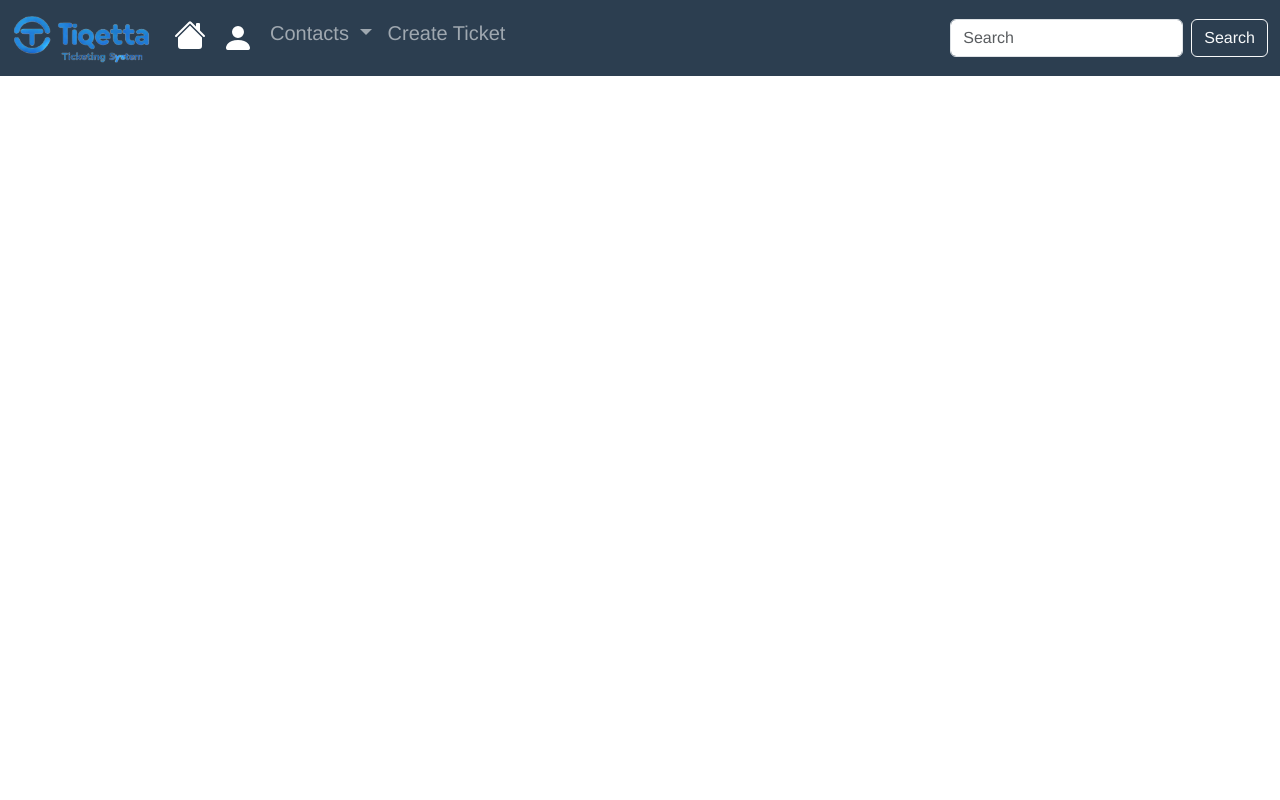
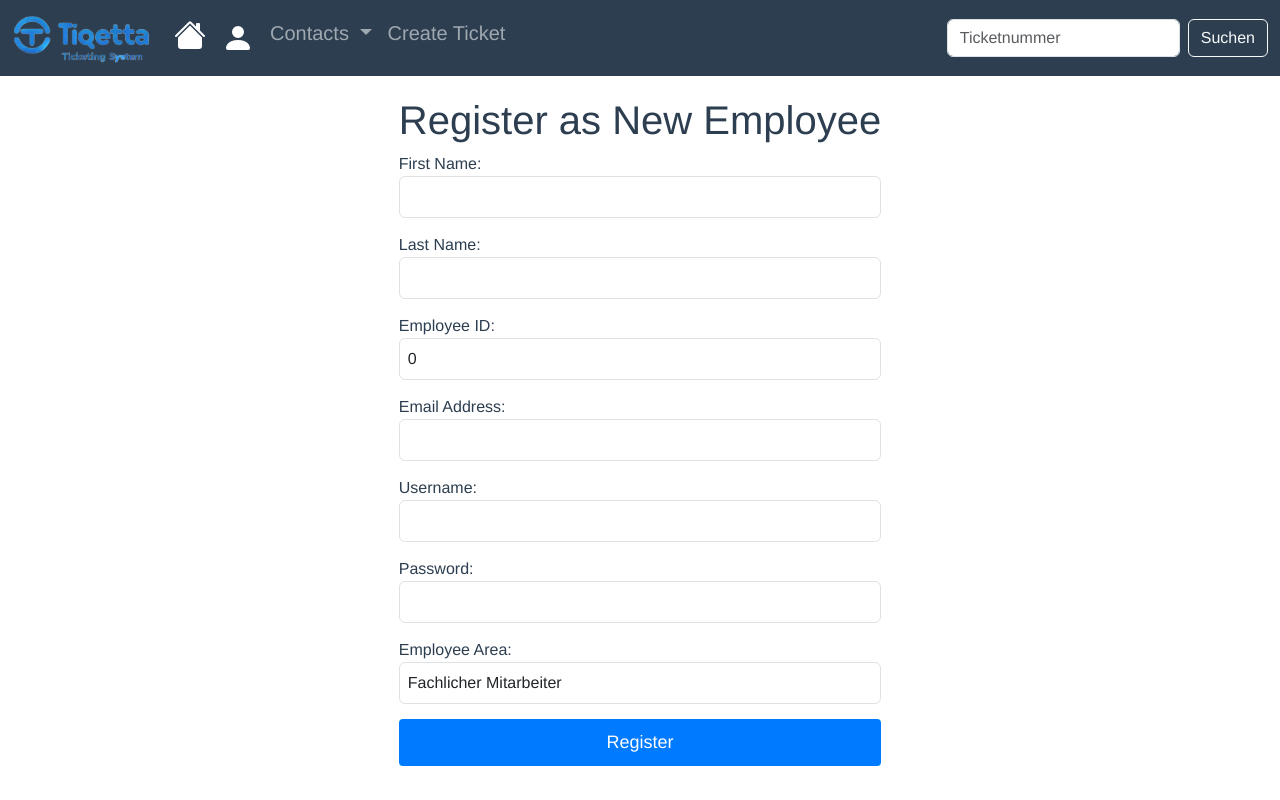
Before and after one commit to KanberZeren/ticketsystem-frontend, a Vue app: page /RegistrationPage in a window 1280 px wide. Built offline with nearby package versions, Linux system fonts and the light colour scheme.

Commit message:
Ticket Bearbeitung abgeschlossen

```diff
--- a/src/components/LoginPage.vue
+++ b/src/components/LoginPage.vue
@@ -10,6 +10,7 @@
         <label for="password">Password:</label>
         <input type="password" v-model="password" required />
       </div>
+      <button @click="goToRegistrationPage" class="btn-link">hier Registrieren</button>
       <button type="submit" class="login-button">Login</button>
     </form>
   </div>
@@ -43,6 +44,9 @@
           console.error('Error during login:', error)
           alert('Invalid username or password')
         })
+    },
+    goToRegistrationPage () {
+      this.$router.push({ name: 'RegistrationPage' })
     }
   }
 }
@@ -93,4 +97,9 @@
 button:hover {
   background-color: #45a049;
 }
+
+.btn-link{
+  background-color: white;
+  color: #2382d6;
+}
 </style>
--- a/src/components/NavBar.vue
+++ b/src/components/NavBar.vue
@@ -1,6 +1,18 @@
 <script>
 export default {
-  name: 'NavBar'
+  name: 'NavBar',
+  data () {
+    return {
+      searchQuery: ''
+    }
+  },
+  methods: {
+    searchTickets () {
+      if (this.searchQuery) {
+        this.$router.push({ name: 'TicketAnzeige', params: { ticketnummer: this.searchQuery } })
+      }
+    }
+  }
 }
 </script>
 
@@ -45,9 +57,9 @@
             Create Ticket
           </router-link>
         </ul>
-        <form class="d-flex">
-          <input class="form-control me-2" type="search" placeholder="Search" aria-label="Search">
-          <button class="btn btn-outline-light" type="submit">Search</button>
+        <form class="d-flex" @submit.prevent="searchTickets">
+          <input v-model="searchQuery" class="form-control me-2" type="search" placeholder="Ticketnummer" aria-label="Search">
+          <button class="btn btn-outline-light" type="submit">Suchen</button>
         </form>
       </div>
     </div>
--- a/src/components/RegistrationPage.vue
+++ b/src/components/RegistrationPage.vue
@@ -1,32 +1,46 @@
 <template>
   <div class="registration-page">
     <h1>Register as New Employee</h1>
-    <form @submit.prevent="registerEmployee">
+    <form @submit.prevent="registerEmployee" class="registration-form">
+      <div class="form-group">
         <label for="vorname">First Name:</label>
-      <input v-model="vorname" type="text" required />
+        <input v-model="vorname" type="text" class="form-control" required />
+      </div>
 
+      <div class="form-group">
         <label for="nachname">Last Name:</label>
-      <input v-model="nachname" type="text" required />
+        <input v-model="nachname" type="text" class="form-control" required />
+      </div>
 
+      <div class="form-group">
         <label for="personalnummer">Employee ID:</label>
-      <input v-model="personalnummer" type="number" required />
+        <input v-model="personalnummer" type="number" class="form-control" required />
+      </div>
 
+      <div class="form-group">
         <label for="mailadresse">Email Address:</label>
-      <input v-model="mailadresse" type="email" required />
+        <input v-model="mailadresse" type="email" class="form-control" required />
+      </div>
 
+      <div class="form-group">
         <label for="benutzername">Username:</label>
-      <input v-model="benutzername" type="text" required />
+        <input v-model="benutzername" type="text" class="form-control" required />
+      </div>
 
+      <div class="form-group">
         <label for="passwort">Password:</label>
-      <input v-model="passwort" type="password" required />
+        <input v-model="passwort" type="password" class="form-control" required />
+      </div>
 
+      <div class="form-group">
         <label for="mitarbeiterBereich">Employee Area:</label>
-      <select v-model="mitarbeiterBereich" required>
+        <select v-model="mitarbeiterBereich" class="form-control" required>
           <option value="FACHLICHER_MITARBEITER">Fachlicher Mitarbeiter</option>
           <option value="IT_MITARBEITER">IT-Mitarbeiter</option>
         </select>
+      </div>
 
-      <button type="submit">Register</button>
+      <button type="submit" class="btn btn-primary">Register</button>
     </form>
   </div>
 </template>
@@ -63,4 +77,34 @@
 </script>
 
 <style scoped>
+.registration-page {
+  max-width: 600px;
+  margin: auto;
+  padding: 20px;
+}
+
+.registration-form {
+  display: flex;
+  flex-direction: column;
+}
+
+.form-group {
+  margin-bottom: 15px;
+}
+
+.form-control {
+  width: 100%;
+  padding: 8px;
+  font-size: 16px;
+}
+
+.btn-primary {
+  background-color: #007bff;
+  color: #fff;
+  padding: 10px 15px;
+  border: none;
+  cursor: pointer;
+  font-size: 18px;
+  border-radius: 4px;
+}
 </style>
--- /dev/null
+++ b/src/components/TicketAnzeige.vue
@@ -0,0 +1,53 @@
+<template>
+  <div>
+    <h2>Ticket Anzeige</h2>
+    <div v-if="ticket">
+      <p><strong>Ticketnummer:</strong> {{ ticket.ticketnummer }}</p>
+      <p><strong>Betreff:</strong> {{ ticket.betreff }}</p>
+      <p><strong>Nachricht:</strong> {{ ticket.nachricht }}</p>
+      <p><strong>Status:</strong> {{ ticket.status }}</p>
+      <p><strong>Erstellt am:</strong> {{ ticket.erstelltAm }}</p>
+    </div>
+    <div v-else>
+      <p>Ticket nicht gefunden oder ein Fehler ist aufgetreten</p>
+    </div>
+  </div>
+</template>
+
+<script>
+export default {
+  name: 'TicketAnzeige',
+  data () {
+    return {
+      ticket: null
+    }
+  },
+  created () {
+    this.loadTicket()
+  },
+  watch: {
+    '$route.params.ticketnummer': 'loadTicket'
+  },
+  methods: {
+    async loadTicket () {
+      const ticketnummer = this.$route.params.ticketnummer
+
+      try {
+        if (!this.$service) {
+          console.error('Service nicht korrekt initialisiert.')
+          return
+        }
+
+        this.ticket = await this.$service.getTicketByTicketnummer(ticketnummer)
+
+        if (!this.ticket) {
+          console.warn('Ticket nicht gefunden:', ticketnummer)
+        }
+      } catch (error) {
+        console.error('Fehler beim Laden des Tickets:', error)
+        this.ticket = null
+      }
+    }
+  }
+}
+</script>
--- a/src/components/TicketBearbeiten.vue
+++ b/src/components/TicketBearbeiten.vue
@@ -1,22 +1,28 @@
 <template>
-  <div>
+  <div class="ticket-edit">
     <h1>Ticket bearbeiten</h1>
-    <form @submit.prevent="submitForm">
+    <form @submit.prevent="submitForm" class="ticket-form">
+      <div class="form-group">
         <label for="betreff">Betreff:</label>
-      <input type="text" v-model="editedTicket.betreff" required>
-      <br>
+        <input type="text" v-model="editedTicket.betreff" class="form-control" required>
+      </div>
+
+      <div class="form-group">
         <label for="nachricht">Nachricht:</label>
-      <textarea v-model="editedTicket.nachricht" required></textarea>
-      <br>
+        <textarea v-model="editedTicket.nachricht" class="form-control" required></textarea>
+      </div>
+
+      <div class="form-group">
         <label for="status">Status:</label>
-      <select v-model="editedTicket.status" required>
+        <select v-model="editedTicket.status" class="form-control" required>
           <option value="GELÖST">Gelöst</option>
           <option value="OFFEN">Offen</option>
           <option value="WARTEND">Wartend</option>
           <option value="IN_BEARBEITUNG">In Bearbeitung</option>
         </select>
-      <br>
-      <button type="submit">Speichern</button>
+      </div>
+
+      <button type="submit" class="btn btn-primary">Speichern</button>
     </form>
   </div>
 </template>
@@ -42,9 +48,6 @@
       try {
         const ticketId = this.$route.params.id
         const response = await ticketService.getTicket(ticketId)
-
-        console.log('Geladene Ticketdaten:', response.data)
-
         this.editedTicket = { ...response.data }
       } catch (error) {
         console.error('Fehler beim Laden des Tickets:', error)
@@ -63,5 +66,35 @@
 }
 </script>
 
-<style>
+<style scoped>
+.ticket-edit {
+  max-width: 600px;
+  margin: auto;
+  padding: 20px;
+}
+
+.ticket-form {
+  display: flex;
+  flex-direction: column;
+}
+
+.form-group {
+  margin-bottom: 15px;
+}
+
+.form-control {
+  width: 100%;
+  padding: 8px;
+  font-size: 16px;
+}
+
+.btn-primary {
+  background-color: #007bff;
+  color: #fff;
+  padding: 10px 15px;
+  border: none;
+  cursor: pointer;
+  font-size: 18px;
+  border-radius: 4px;
+}
 </style>
--- a/src/components/TicketListe.vue
+++ b/src/components/TicketListe.vue
@@ -16,6 +16,7 @@
       <thead class="thead-pastel-blue">
       <tr>
         <th>ID</th>
+        <th>Ticketnummer</th>
         <th>Betreff</th>
         <th>Nachricht</th>
         <th>Status</th>
@@ -26,6 +27,7 @@
       <tbody>
       <tr v-for="ticket in tickets" :key="ticket.id">
         <td>{{ ticket.id }}</td>
+        <td>{{ ticket.ticketnummer }}</td>
         <td>{{ ticket.betreff }}</td>
         <td>{{ ticket.nachricht }}</td>
         <td>{{ ticket.status }}</td>
@@ -36,11 +38,13 @@
               <path d="M6.5 1h3a.5.5 0 0 1 .5.5v1H6v-1a.5.5 0 0 1 .5-.5M11 2.5v-1A1.5 1.5 0 0 0 9.5 0h-3A1.5 1.5 0 0 0 5 1.5v1H1.5a.5.5 0 0 0 0 1h.538l.853 10.66A2 2 0 0 0 4.885 16h6.23a2 2 0 0 0 1.994-1.84l.853-10.66h.538a.5.5 0 0 0 0-1zm1.958 1-.846 10.58a1 1 0 0 1-.997.92h-6.23a1 1 0 0 1-.997-.92L3.042 3.5zm-7.487 1a.5.5 0 0 1 .528.47l.5 8.5a.5.5 0 0 1-.998.06L5 5.03a.5.5 0 0 1 .47-.53Zm5.058 0a.5.5 0 0 1 .47.53l-.5 8.5a.5.5 0 1 1-.998-.06l.5-8.5a.5.5 0 0 1 .528-.47M8 4.5a.5.5 0 0 1 .5.5v8.5a.5.5 0 0 1-1 0V5a.5.5 0 0 1 .5-.5"/>
             </svg>
           </button>
-          <button @click="editTicket(ticket.id)" class="btn btn-primary">
-            <svg xmlns="http://www.w3.org/2000/svg" width="16" height="16" fill="currentColor" class="bi bi-pen" viewBox="0 0 16 16">
-              <path d="m13.498.795.149-.149a1.207 1.207 0 1 1 1.707 1.708l-.149.148a1.5 1.5 0 0 1-.059 2.059L4.854 14.854a.5.5 0 0 1-.233.131l-4 1a.5.5 0 0 1-.606-.606l1-4a.5.5 0 0 1 .131-.232l9.642-9.642a.5.5 0 0 0-.642.056L6.854 4.854a.5.5 0 1 1-.708-.708L9.44.854A1.5 1.5 0 0 1 11.5.796a1.5 1.5 0 0 1 1.998-.001m-.644.766a.5.5 0 0 0-.707 0L1.95 11.756l-.764 3.057 3.057-.764L14.44 3.854a.5.5 0 0 0 0-.708z"/>
-            </svg>
-          </button>
+          <router-link :to="{ name: 'TicketBearbeitenView', params: { id: ticket.id } }">
+            <button class="btn btn-primary">
+              <svg xmlns="http://www.w3.org/2000/svg" width="16" height="16" fill="currentColor" class="bi bi-pen" viewBox="0 0 16 16">
+                <path d="m13.498.795.149-.149a1.207 1.207 0 1 1 1.707 1.708l-.149.148a1.5 1.5 0 0 1-.059 2.059L4.854 14.854a.5.5 0 0 1-.233.131l-4 1a.5.5 0 0 1-.606-.606l1-4a.5.5 0 0 1 .131-.232l9.642-9.642a.5.5 0 0 0-.642.056L6.854 4.854a.5.5 0 1 1-.708-.708L9.44.854A1.5 1.5 0 0 1 11.5.796a1.5 1.5 0 0 1 1.998-.001m-.644.766a.5.5 0 0 0-.707 0L1.95 11.756l-.764 3.057 3.057-.764L14.44 3.854a.5.5 0 0 0 0-.708z"/>
+              </svg>
+            </button>
+          </router-link>
         </td>
       </tr>
       </tbody>
--- a/src/router/index.js
+++ b/src/router/index.js
@@ -7,6 +7,8 @@
 import BackendSupportView from '../views/BackendSupportView.vue'
 import ServiceCenterView from '../views/ServiceCenterView.vue'
 import LoginPage from '@/components/LoginPage.vue'
+import TicketAnzeige from '@/components/TicketAnzeige.vue'
+import RegistrationPage from '@/components/RegistrationPage.vue'
 
 const routes = [
   {
@@ -54,6 +56,17 @@
     path: '/Login',
     name: 'Login',
     component: LoginPage
+  },
+  {
+    path: '/ticket/:ticketnummer',
+    name: 'TicketAnzeige',
+    component: TicketAnzeige,
+    props: true
+  },
+  {
+    path: '/RegistrationPage',
+    name: 'RegistrationPage',
+    component: RegistrationPage
   }
 ]
 
--- a/src/router/ticketService.vue
+++ b/src/router/ticketService.vue
@@ -5,8 +5,17 @@
   getAllTickets () {
     return axios.get('http://localhost:8080/tickets')
   },
+  getTicket: async (ticketId) => {
+    return await axios.get(`http://localhost:8080/ticket/${ticketId}`)
+  },
+  updateTicket: async (ticketId, updatedTicket) => {
+    return await axios.put(`http://localhost:8080/ticket/${ticketId}`, updatedTicket)
+  },
   deleteTicket (ticketId) {
     return axios.delete(`http://localhost:8080/ticket/${ticketId}`)
+  },
+  getTicketByTicketnummer (ticketnummer) {
+    return axios.get(`http://localhost:8080/ticketByTicketnummer/${ticketnummer}`)
   }
 }
 </script>
--- a/src/views/TicketBearbeitenView.vue
+++ b/src/views/TicketBearbeitenView.vue
@@ -1,6 +1,5 @@
 <template>
   <div class="TicketBearbeiten">
-    <h1>here comes the new ticket</h1>
     <TicketBearbeiten/>
   </div>
 </template>
```
Lines whose indentation alone changed are shown as unchanged.
